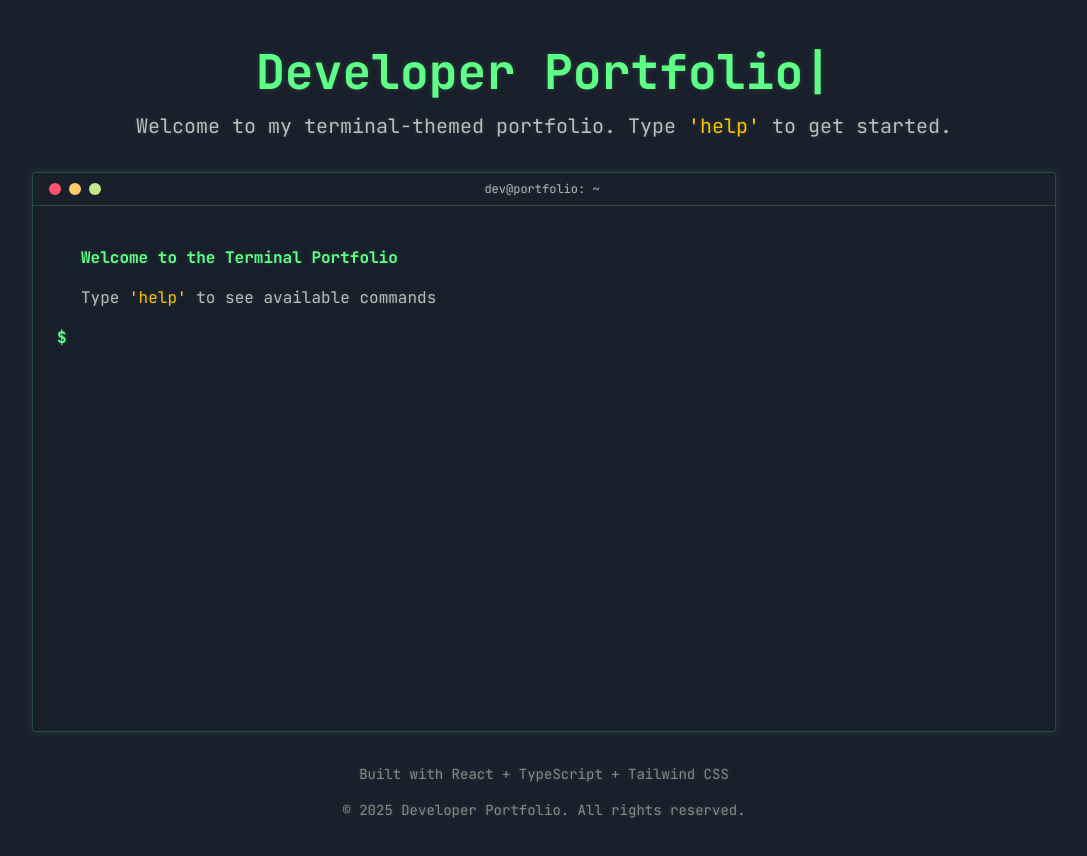
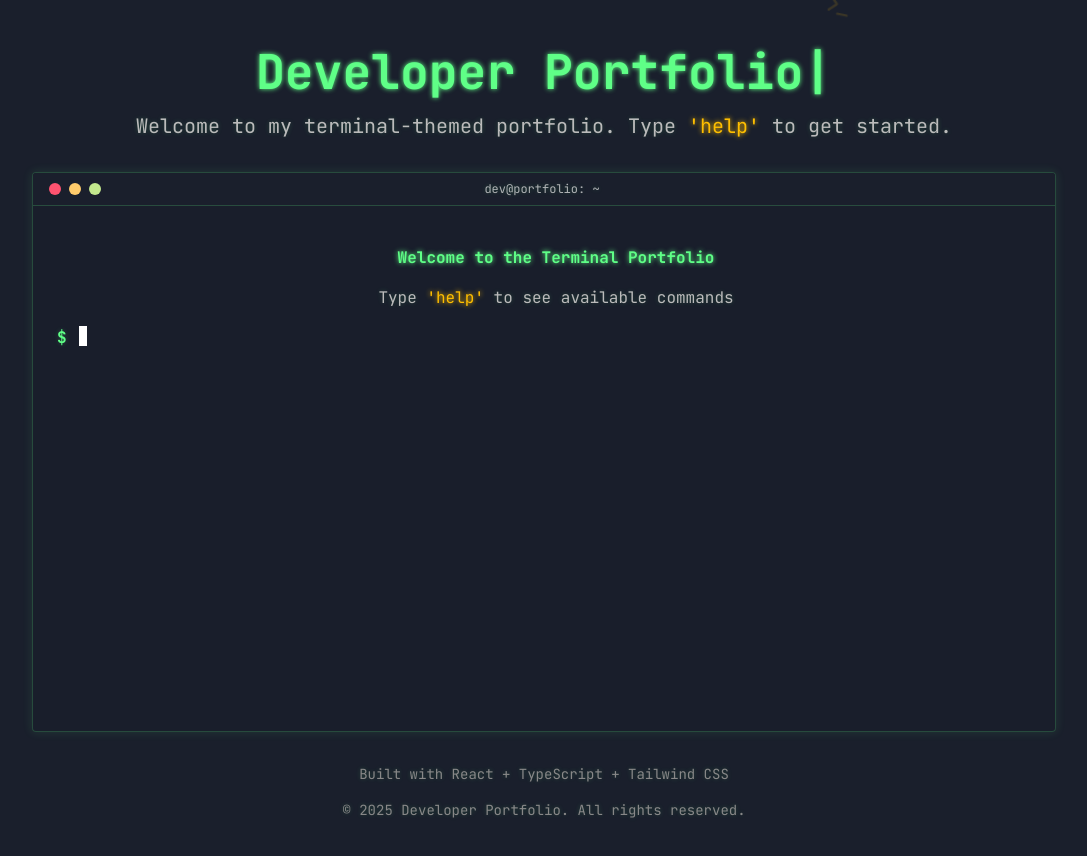
Before and after one commit to prem-thatikonda29/terminal-portfolio, a React (Vite) app: page / in a window 1280 px wide. Shown: the top 856 px of the page, without its empty margins (96-1183 px from the left). Built offline with nearby package versions, Linux system fonts and the light colour scheme.

Commit message:
Add background SVGs and blinking cursor
Adds floating SVG icons in the background and a blinking cursor to the input field.

```diff
--- a/src/App.css
+++ b/src/App.css
@@ -47,6 +47,19 @@
   to { opacity: 1; transform: translateY(0); }
 }
 
+/* Floating icons animation */
+@keyframes float {
+  0% {
+    transform: translateY(0) rotate(0deg);
+  }
+  50% {
+    transform: translateY(calc(100vh - 100px)) rotate(180deg);
+  }
+  100% {
+    transform: translateY(100vh) rotate(360deg);
+  }
+}
+
 /* Mobile responsive adjustments */
 @media (max-width: 768px) {
   .terminal-window {
--- /dev/null
+++ b/src/components/FloatingIcons.tsx
@@ -0,0 +1,42 @@
+
+import React from 'react';
+import { Code, Terminal, FileCode, Database, Server, Layers3 } from 'lucide-react';
+
+const FloatingIcons: React.FC = () => {
+  const icons = [
+    { Icon: Code, size: 24, className: "text-terminal-green/20" },
+    { Icon: Terminal, size: 28, className: "text-terminal-amber/20" },
+    { Icon: FileCode, size: 22, className: "text-terminal-blue/20" },
+    { Icon: Database, size: 26, className: "text-terminal-green/20" },
+    { Icon: Server, size: 30, className: "text-terminal-amber/20" },
+    { Icon: Layers3, size: 24, className: "text-terminal-blue/20" }
+  ];
+
+  return (
+    <div className="fixed inset-0 pointer-events-none z-0 overflow-hidden">
+      {icons.map((IconObj, index) => {
+        const { Icon, size, className } = IconObj;
+        const delay = index * 2;
+        const duration = 20 + Math.random() * 20;
+        const leftPosition = `${10 + Math.random() * 80}%`;
+
+        return (
+          <div
+            key={index}
+            className={`absolute ${className}`}
+            style={{
+              left: leftPosition,
+              top: `${-50 + Math.random() * -30}px`,
+              animation: `float ${duration}s ease-in-out ${delay}s infinite`,
+              opacity: 0.7
+            }}
+          >
+            <Icon size={size} />
+          </div>
+        );
+      })}
+    </div>
+  );
+};
+
+export default FloatingIcons;
--- a/src/components/Terminal.tsx
+++ b/src/components/Terminal.tsx
@@ -49,11 +49,11 @@ const Terminal: React.FC<TerminalProps> = ({
     if (!command.trim()) return;
 
     // Add command to history
-    const newHistory = [...history, { type: 'command', content: command }];
+    const newHistory = [...history, { type: 'command' as const, content: command }];
 
     // Process command
     const output = TerminalCommands(command);
-    newHistory.push({ type: 'output', content: output });
+    newHistory.push({ type: 'output' as const, content: output });
 
     setHistory(newHistory);
     setCurrentCommand('');
--- a/src/components/TerminalPrompt.tsx
+++ b/src/components/TerminalPrompt.tsx
@@ -45,10 +45,11 @@ export const TerminalPrompt: React.FC<TerminalPromptProps> = ({
       {readOnly ? (
         <span className="ml-2 text-terminal-command">{command}</span>
       ) : (
+        <div className="relative inline-flex flex-grow">
           <input
             ref={inputRef}
             type="text"
-          className="command-input"
+            className="command-input caret-transparent"
             value={command as string}
             onChange={onChange}
             onKeyDown={handleKeyPress}
@@ -56,6 +57,12 @@ export const TerminalPrompt: React.FC<TerminalPromptProps> = ({
             autoFocus={autoFocus}
             aria-label="Terminal command input"
           />
+          {/* Custom blinking cursor */}
+          <div className="absolute top-0 left-0 h-full pointer-events-none">
+            <span className="inline-block text-terminal-command whitespace-pre">{command as string}</span>
+            <span className="cursor"></span>
+          </div>
+        </div>
       )}
     </div>
   );
--- a/src/main.tsx
+++ b/src/main.tsx
@@ -1,5 +1,7 @@
+
 import { createRoot } from 'react-dom/client'
 import App from './App.tsx'
 import './index.css'
+import './App.css'
 
 createRoot(document.getElementById("root")!).render(<App />);
--- a/src/pages/Index.tsx
+++ b/src/pages/Index.tsx
@@ -1,6 +1,7 @@
 
 import React, { useState, useEffect } from 'react';
 import Terminal from '@/components/Terminal';
+import FloatingIcons from '@/components/FloatingIcons';
 
 const Index = () => {
   const [loaded, setLoaded] = useState(false);
@@ -16,6 +17,7 @@ const Index = () => {
 
   return (
     <div className="min-h-screen bg-terminal-bg flex flex-col items-center justify-center p-4 md:p-8">
+      <FloatingIcons />
       <div className={`w-full max-w-5xl transition-opacity duration-500 ${loaded ? 'opacity-100' : 'opacity-0'}`}>
         <div className="text-center mb-8">
           <h1 className="text-3xl md:text-4xl lg:text-5xl font-bold text-terminal-green mb-2">
```
Lines whose indentation alone changed are shown as unchanged.
